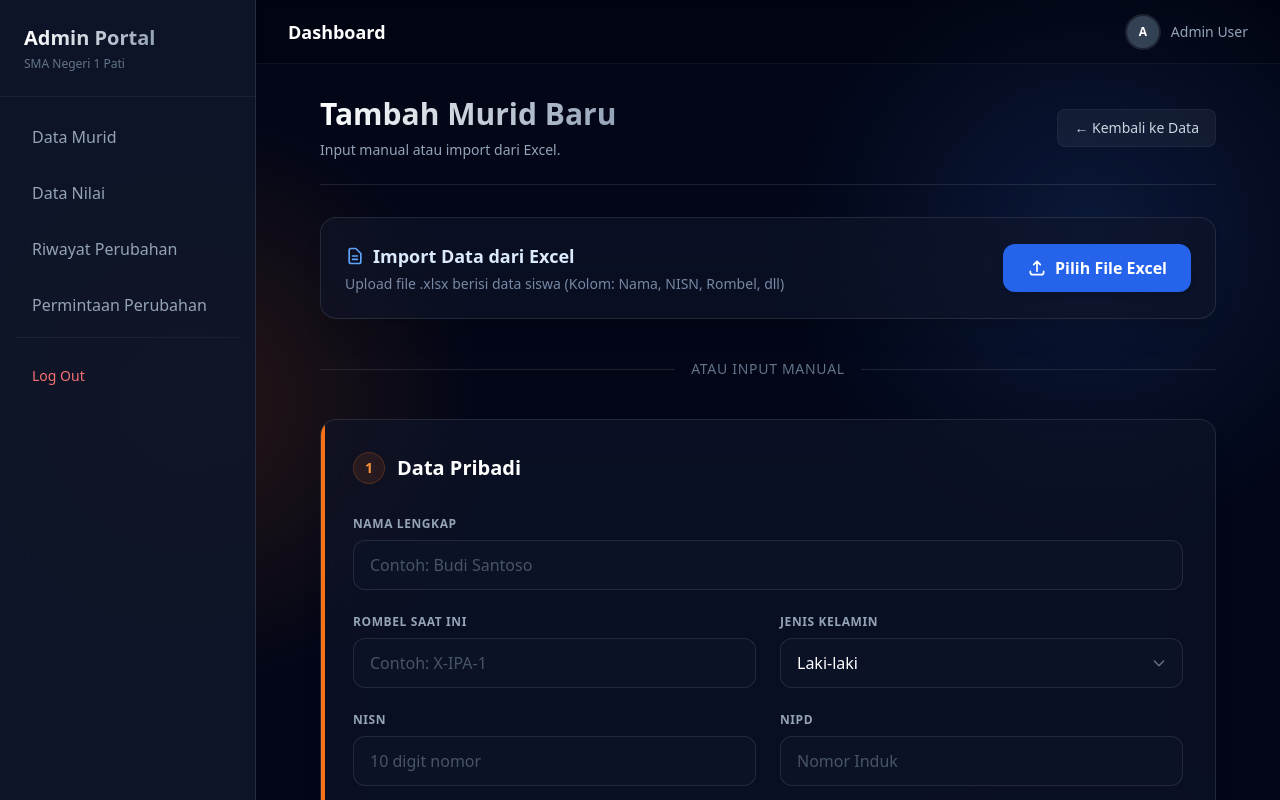
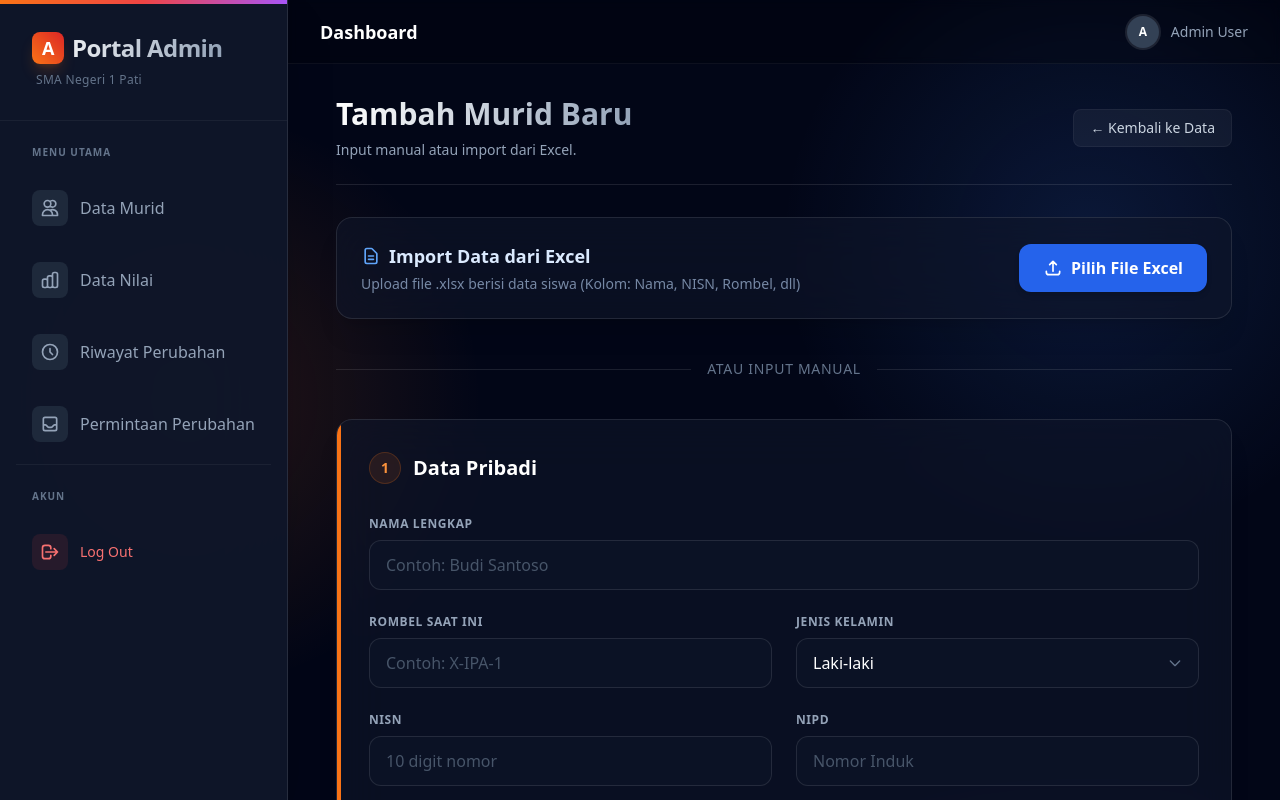
Before and after one commit to yucheyahyasukaca/datamurid, a Next.js app: page /admin/students/new in a window 1280 px wide. Shown: the top 800 px of the page. Built offline with nearby package versions, Linux system fonts and the light colour scheme; no server answers.

Commit message:
fix class count

```diff
--- a/src/app/admin/layout.tsx
+++ b/src/app/admin/layout.tsx
@@ -30,52 +30,80 @@ export default function AdminLayout({
 
             {/* Sidebar */}
             <aside className={`
-        w-64 fixed h-full z-30 border-r border-white/10 bg-slate-900/90 backdrop-blur-xl transition-transform duration-300 ease-out
+        w-72 fixed h-full z-30 border-r border-white/10 bg-[#0f172a]/95 backdrop-blur-2xl transition-transform duration-300 ease-out shadow-2xl
         ${sidebarOpen ? 'translate-x-0' : '-translate-x-full'}
         md:translate-x-0
       `}>
-                <div className="p-6 border-b border-white/5 flex justify-between items-center">
-                    <div>
-                        <h2 className="text-xl font-bold bg-gradient-to-r from-white to-slate-400 bg-clip-text text-transparent">
-                            Admin Portal
+                <div className="p-8 border-b border-white/5 flex justify-between items-center relative overflow-hidden">
+                    <div className="absolute top-0 left-0 w-full h-1 bg-gradient-to-r from-orange-500 via-red-500 to-purple-500"></div>
+                    <div className="relative z-10">
+                        <h2 className="text-2xl font-black tracking-tight bg-gradient-to-r from-white to-slate-400 bg-clip-text text-transparent flex items-center gap-2">
+                            <span className="w-8 h-8 rounded-lg bg-gradient-to-tr from-orange-500 to-red-600 flex items-center justify-center text-white shadow-lg shadow-orange-500/20">
+                                <span className="font-bold text-lg">A</span>
+                            </span>
+                            Portal Admin
                         </h2>
-                        <p className="text-xs text-slate-500 mt-1">SMA Negeri 1 Pati</p>
+                        <p className="text-xs text-slate-500 mt-2 font-medium tracking-wide pl-1">SMA Negeri 1 Pati</p>
                     </div>
-                    {/* Close Button Mobile */}
-                    <button
-                        onClick={() => setSidebarOpen(false)}
-                        className="md:hidden text-slate-400 hover:text-white"
-                    >
-                        <svg className="w-6 h-6" fill="none" stroke="currentColor" viewBox="0 0 24 24"><path strokeLinecap="round" strokeLinejoin="round" strokeWidth="2" d="M6 18L18 6M6 6l12 12"></path></svg>
-                    </button>
                 </div>
 
-                <nav className="p-4 space-y-2">
-                    <Link href="/admin" className={`block px-4 py-3 rounded-xl font-medium transition-all ${pathname === '/admin'
-                        ? 'bg-orange-600/10 text-orange-400 border border-orange-500/20'
-                        : 'text-slate-400 hover:bg-white/5 hover:text-white'
+                <nav className="p-4 space-y-2 mt-2">
+                    <p className="px-4 text-[10px] font-bold text-slate-500 uppercase tracking-widest mb-4">Menu Utama</p>
+
+                    <Link href="/admin" className={`group flex items-center gap-3 px-4 py-3.5 rounded-xl font-medium transition-all duration-300 ${pathname === '/admin'
+                        ? 'bg-gradient-to-r from-orange-600/20 to-red-600/10 text-white border border-orange-500/20 shadow-lg shadow-orange-500/10'
+                        : 'text-slate-400 hover:bg-white/5 hover:text-white hover:translate-x-1'
                         }`}>
-                        Data Murid
+                        <div className={`p-2 rounded-lg transition-colors ${pathname === '/admin' ? 'bg-orange-500 text-white' : 'bg-slate-800 text-slate-400 group-hover:bg-slate-700'}`}>
+                            <svg className="w-5 h-5" fill="none" stroke="currentColor" viewBox="0 0 24 24"><path strokeLinecap="round" strokeLinejoin="round" strokeWidth="2" d="M12 4.354a4 4 0 110 5.292M15 21H3v-1a6 6 0 0112 0v1zm0 0h6v-1a6 6 0 00-9-5.197M13 7a4 4 0 11-8 0 4 4 0 018 0z"></path></svg>
+                        </div>
+                        <span>Data Murid</span>
+                        {pathname === '/admin' && (
+                            <div className="ml-auto w-1.5 h-1.5 rounded-full bg-orange-400 shadow-[0_0_8px_rgba(251,146,60,0.6)]"></div>
+                        )}
                     </Link>
-                    <Link href="/admin/grades" className={`block px-4 py-3 rounded-xl font-medium transition-all ${pathname === '/admin/grades'
-                        ? 'bg-orange-600/10 text-orange-400 border border-orange-500/20'
-                        : 'text-slate-400 hover:bg-white/5 hover:text-white'
+
+                    <Link href="/admin/grades" className={`group flex items-center gap-3 px-4 py-3.5 rounded-xl font-medium transition-all duration-300 ${pathname === '/admin/grades'
+                        ? 'bg-gradient-to-r from-emerald-600/20 to-teal-600/10 text-white border border-emerald-500/20 shadow-lg shadow-emerald-500/10'
+                        : 'text-slate-400 hover:bg-white/5 hover:text-white hover:translate-x-1'
                         }`}>
-                        Data Nilai
+                        <div className={`p-2 rounded-lg transition-colors ${pathname === '/admin/grades' ? 'bg-emerald-500 text-white' : 'bg-slate-800 text-slate-400 group-hover:bg-slate-700'}`}>
+                            <svg className="w-5 h-5" fill="none" stroke="currentColor" viewBox="0 0 24 24"><path strokeLinecap="round" strokeLinejoin="round" strokeWidth="2" d="M9 19v-6a2 2 0 00-2-2H5a2 2 0 00-2 2v6a2 2 0 002 2h2a2 2 0 002-2zm0 0V9a2 2 0 012-2h2a2 2 0 012 2v10m-6 0a2 2 0 002 2h2a2 2 0 002-2m0 0V5a2 2 0 012-2h2a2 2 0 012 2v14a2 2 0 01-2 2h-2a2 2 0 01-2-2z"></path></svg>
+                        </div>
+                        <span>Data Nilai</span>
+                        {pathname === '/admin/grades' && (
+                            <div className="ml-auto w-1.5 h-1.5 rounded-full bg-emerald-400 shadow-[0_0_8px_rgba(52,211,153,0.6)]"></div>
+                        )}
                     </Link>
-                    <Link href="/admin/logs" className={`block px-4 py-3 rounded-xl font-medium transition-all ${pathname === '/admin/logs'
-                        ? 'bg-orange-600/10 text-orange-400 border border-orange-500/20'
-                        : 'text-slate-400 hover:bg-white/5 hover:text-white'
+
+                    <Link href="/admin/logs" className={`group flex items-center gap-3 px-4 py-3.5 rounded-xl font-medium transition-all duration-300 ${pathname === '/admin/logs'
+                        ? 'bg-gradient-to-r from-blue-600/20 to-cyan-600/10 text-white border border-blue-500/20 shadow-lg shadow-blue-500/10'
+                        : 'text-slate-400 hover:bg-white/5 hover:text-white hover:translate-x-1'
                         }`}>
-                        Riwayat Perubahan
+                        <div className={`p-2 rounded-lg transition-colors ${pathname === '/admin/logs' ? 'bg-blue-500 text-white' : 'bg-slate-800 text-slate-400 group-hover:bg-slate-700'}`}>
+                            <svg className="w-5 h-5" fill="none" stroke="currentColor" viewBox="0 0 24 24"><path strokeLinecap="round" strokeLinejoin="round" strokeWidth="2" d="M12 8v4l3 3m6-3a9 9 0 11-18 0 9 9 0 0118 0z"></path></svg>
+                        </div>
+                        <span>Riwayat Perubahan</span>
+                        {pathname === '/admin/logs' && (
+                            <div className="ml-auto w-1.5 h-1.5 rounded-full bg-blue-400 shadow-[0_0_8px_rgba(96,165,250,0.6)]"></div>
+                        )}
                     </Link>
-                    <Link href="/admin/requests" className={`block px-4 py-3 rounded-xl font-medium transition-all ${pathname.startsWith('/admin/requests')
-                        ? 'bg-orange-600/10 text-orange-400 border border-orange-500/20'
-                        : 'text-slate-400 hover:bg-white/5 hover:text-white'
+
+                    <Link href="/admin/requests" className={`group flex items-center gap-3 px-4 py-3.5 rounded-xl font-medium transition-all duration-300 ${pathname.startsWith('/admin/requests')
+                        ? 'bg-gradient-to-r from-purple-600/20 to-pink-600/10 text-white border border-purple-500/20 shadow-lg shadow-purple-500/10'
+                        : 'text-slate-400 hover:bg-white/5 hover:text-white hover:translate-x-1'
                         }`}>
-                        Permintaan Perubahan
+                        <div className={`p-2 rounded-lg transition-colors ${pathname.startsWith('/admin/requests') ? 'bg-purple-500 text-white' : 'bg-slate-800 text-slate-400 group-hover:bg-slate-700'}`}>
+                            <svg className="w-5 h-5" fill="none" stroke="currentColor" viewBox="0 0 24 24"><path strokeLinecap="round" strokeLinejoin="round" strokeWidth="2" d="M20 13V6a2 2 0 00-2-2H6a2 2 0 00-2 2v7m16 0v5a2 2 0 01-2 2H6a2 2 0 01-2-2v-5m16 0h-2.586a1 1 0 00-.707.293l-2.414 2.414a1 1 0 01-.707.293h-3.172a1 1 0 01-.707-.293l-2.414-2.414A1 1 0 006.586 13H4"></path></svg>
+                        </div>
+                        <span>Permintaan Perubahan</span>
+                        {pathname.startsWith('/admin/requests') && (
+                            <div className="ml-auto w-1.5 h-1.5 rounded-full bg-purple-400 shadow-[0_0_8px_rgba(167,139,250,0.6)]"></div>
+                        )}
                     </Link>
-                    <div className="pt-4 mt-4 border-t border-white/5">
+
+                    <div className="pt-6 mt-6 border-t border-white/5">
+                        <p className="px-4 text-[10px] font-bold text-slate-500 uppercase tracking-widest mb-4">Akun</p>
                         <button
                             onClick={() => {
                                 document.cookie = "admin_session=; path=/; expires=Thu, 01 Jan 1970 00:00:01 GMT;"
@@ -83,16 +111,22 @@ export default function AdminLayout({
                                 localStorage.removeItem('student_nisn')
                                 window.location.href = '/login'
                             }}
-                            className="w-full text-left block px-4 py-3 text-sm text-red-400 hover:text-red-300 hover:bg-red-500/10 rounded-xl transition-all"
+                            className="w-full relative group overflow-hidden flex items-center gap-3 px-4 py-3.5 text-sm text-red-400 hover:text-white rounded-xl transition-all duration-300"
                         >
-                            Log Out
+                            <div className="absolute inset-0 bg-red-500/0 group-hover:bg-red-500 transition-colors duration-300"></div>
+                            <div className="relative z-10 flex items-center gap-3">
+                                <div className="p-2 rounded-lg bg-red-500/10 group-hover:bg-white/20 transition-colors">
+                                    <svg className="w-5 h-5" fill="none" stroke="currentColor" viewBox="0 0 24 24"><path strokeLinecap="round" strokeLinejoin="round" strokeWidth="2" d="M17 16l4-4m0 0l-4-4m4 4H7m6 4v1a3 3 0 01-3 3H6a3 3 0 01-3-3V7a3 3 0 013-3h4a3 3 0 013 3v1"></path></svg>
+                                </div>
+                                <span className="font-medium">Log Out</span>
+                            </div>
                         </button>
                     </div>
                 </nav>
             </aside>
 
             {/* Main Content */}
-            <div className="flex-1 md:ml-64 min-h-screen flex flex-col relative w-full transition-all duration-300">
+            <div className="flex-1 md:ml-72 min-h-screen flex flex-col relative w-full transition-all duration-300">
                 <header className="h-16 flex items-center px-4 md:px-8 border-b border-white/5 bg-black/20 backdrop-blur-sm sticky top-0 z-10 justify-between">
                     <div className="flex items-center gap-3">
                         {/* Hamburger Button */}
@@ -108,7 +142,7 @@ export default function AdminLayout({
                     </div>
 
                     <div className="flex items-center gap-3">
-                        <div className="w-8 h-8 rounded-full bg-slate-700 flex items-center justify-center text-xs font-bold text-white ring-2 ring-white/10">
+                        <div className="w-8 h-8 rounded-full bg-slate-700 flex items-center justify-center text-xs font-bold text-white ring-2 ring-white/10 uppercase">
                             A
                         </div>
                         <span className="text-sm text-slate-400 hidden sm:block">Admin User</span>
--- a/src/app/admin/page.tsx
+++ b/src/app/admin/page.tsx
@@ -69,11 +69,21 @@ export default function AdminDashboard() {
 
     const fetchStats = async () => {
         try {
+            let totalQuery = supabase.from('students').select('*', { count: 'exact', head: true })
+            let verifiedQuery = supabase.from('students').select('*', { count: 'exact', head: true }).eq('is_verified', true)
+            let pendingQuery = supabase.from('students').select('*', { count: 'exact', head: true }).eq('is_verified', false)
+
+            if (selectedRombel) {
+                totalQuery = totalQuery.eq('rombel', selectedRombel)
+                verifiedQuery = verifiedQuery.eq('rombel', selectedRombel)
+                pendingQuery = pendingQuery.eq('rombel', selectedRombel)
+            }
+
             // Parallel requests for counts
             const [totalRes, verifiedRes, pendingRes] = await Promise.all([
-                supabase.from('students').select('*', { count: 'exact', head: true }), // Total
-                supabase.from('students').select('*', { count: 'exact', head: true }).eq('is_verified', true), // Verified
-                supabase.from('students').select('*', { count: 'exact', head: true }).eq('is_verified', false) // Pending
+                totalQuery,
+                verifiedQuery,
+                pendingQuery
             ])
 
             setStats({
```
